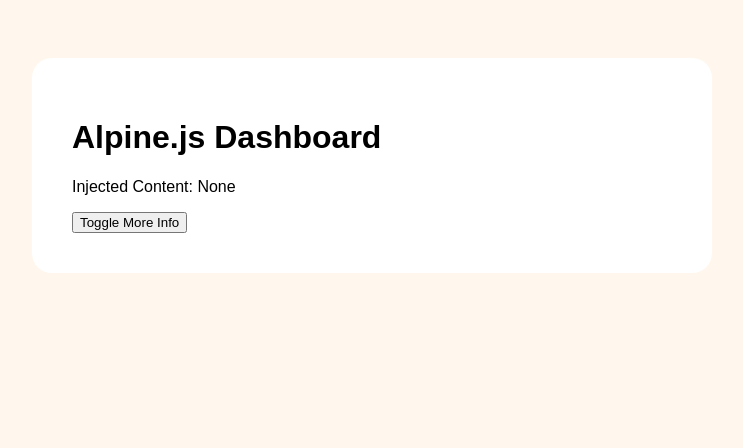
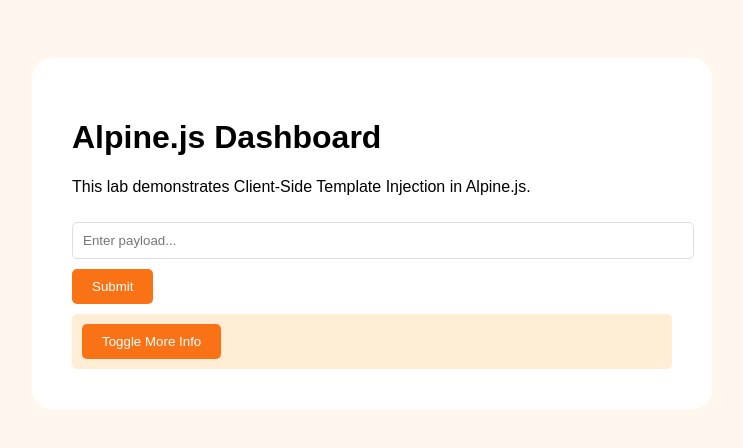
Before and after one commit to xhzeem/VulnScape-labs, a PHP site: page / in a window 1280 px wide. Shown: the top 448 px of the page, without its empty margins (268-1011 px from the left). Run offline with PHP 8.4, Linux system fonts and the light colour scheme.

Commit message:
fixed csti labs

```diff
--- a/csti/lab1/index.php
+++ b/csti/lab1/index.php
@@ -14,15 +14,17 @@
     <div class="container">
         <h1>Angular Search</h1>
         <p>This lab demonstrates Client-Side Template Injection in AngularJS 1.5.0.</p>
-        <form>
-            <input type="text" name="q" placeholder="Search query..." value="{{ q }}">
+        <form method="GET" action="">
+            <input type="text" name="q" ng-model="searchQuery" placeholder="Search query..." value="<?php echo htmlspecialchars($_GET['q'] ?? ''); ?>">
             <button type="submit">Search</button>
         </form>
 
+        <?php if(isset($_GET['q'])): ?>
         <div class="result">
             Searching for: <?php echo $_GET['q']; ?>
             <!-- Vulnerable: PHP echoes input directly into an Angular app context -->
         </div>
+        <?php endif; ?>
     </div>
 </body>
 </html>
--- a/csti/lab3/index.php
+++ b/csti/lab3/index.php
@@ -6,15 +6,36 @@
     <style>
         body { font-family: sans-serif; padding: 50px; background: #fff7ed; }
         .container { background: white; padding: 40px; border-radius: 20px; max-width: 600px; margin: auto; }
+        input { width: 100%; padding: 10px; margin: 10px 0; border: 1px solid #ddd; border-radius: 5px; }
+        button { padding: 10px 20px; background: #f97316; color: white; border: none; border-radius: 5px; cursor: pointer; }
+        button:hover { background: #ea580c; }
+        .result { margin-top: 20px; padding: 15px; background: #fed7aa; border-radius: 10px; }
+        .info { margin-top: 10px; padding: 10px; background: #ffedd5; border-radius: 5px; }
     </style>
 </head>
 <body>
-    <div class="container" x-data="{ open: false }">
+    <div class="container" x-data="{ open: false, message: '<?php echo addslashes($_GET['payload'] ?? ''); ?>' }">
         <h1>Alpine.js Dashboard</h1>
-        <p>Injected Content: <?php echo $_GET['payload'] ?? 'None'; ?></p>
-        <button @click="open = !open">Toggle More Info</button>
-        <div x-show="open">
-            More details about the secure dashboard.
+        <p>This lab demonstrates Client-Side Template Injection in Alpine.js.</p>
+
+        <form method="GET" action="">
+            <input type="text" name="payload" placeholder="Enter payload..." value="<?php echo htmlspecialchars($_GET['payload'] ?? ''); ?>">
+            <button type="submit">Submit</button>
+        </form>
+
+        <?php if(isset($_GET['payload'])): ?>
+        <div class="result">
+            <strong>Injected Content:</strong><br>
+            <div x-html="message"></div>
+            <!-- Vulnerable: User input rendered via x-html in Alpine.js context -->
+        </div>
+        <?php endif; ?>
+
+        <div class="info">
+            <button @click="open = !open">Toggle More Info</button>
+            <div x-show="open" style="margin-top: 10px;">
+                This dashboard uses Alpine.js for reactive components.
+            </div>
         </div>
     </div>
 </body>
```
